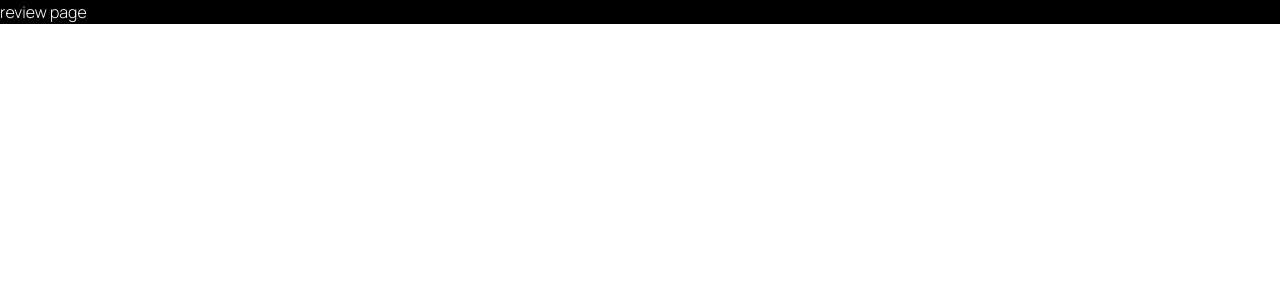
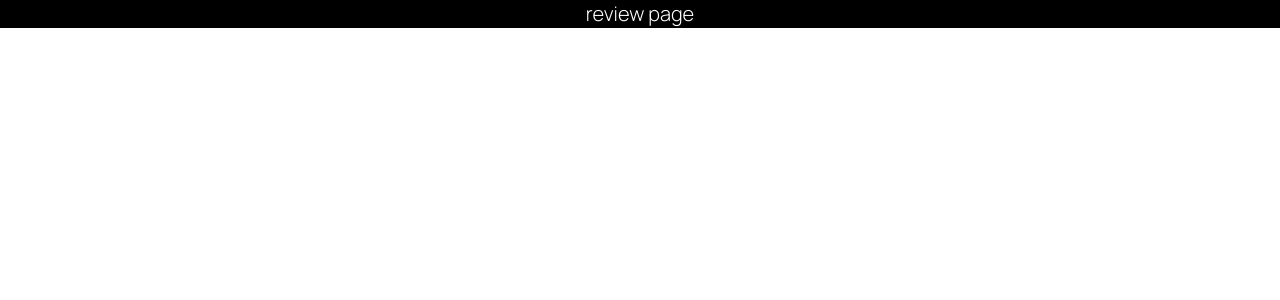
Before and after one commit to igorntwari/portfolio, a React (Create React App) app: page /Reviews in a window 1280 px wide. Shown: the top 300 px of the page. Built offline with nearby package versions, Linux system fonts and the light colour scheme.

Commit message:
feat: added changes

```diff
--- a/src/pages/MorePage.tsx
+++ b/src/pages/MorePage.tsx
@@ -2,7 +2,7 @@ import React from "react";
 function MorePage() {
   return (
     <div className="bg-black text-white">
-     <h1 className="font-Manrope-light">review page</h1>
+     <h1 className="font-Manrope-light text-center text-xl">review page</h1>
     </div>
   );
 }
```
